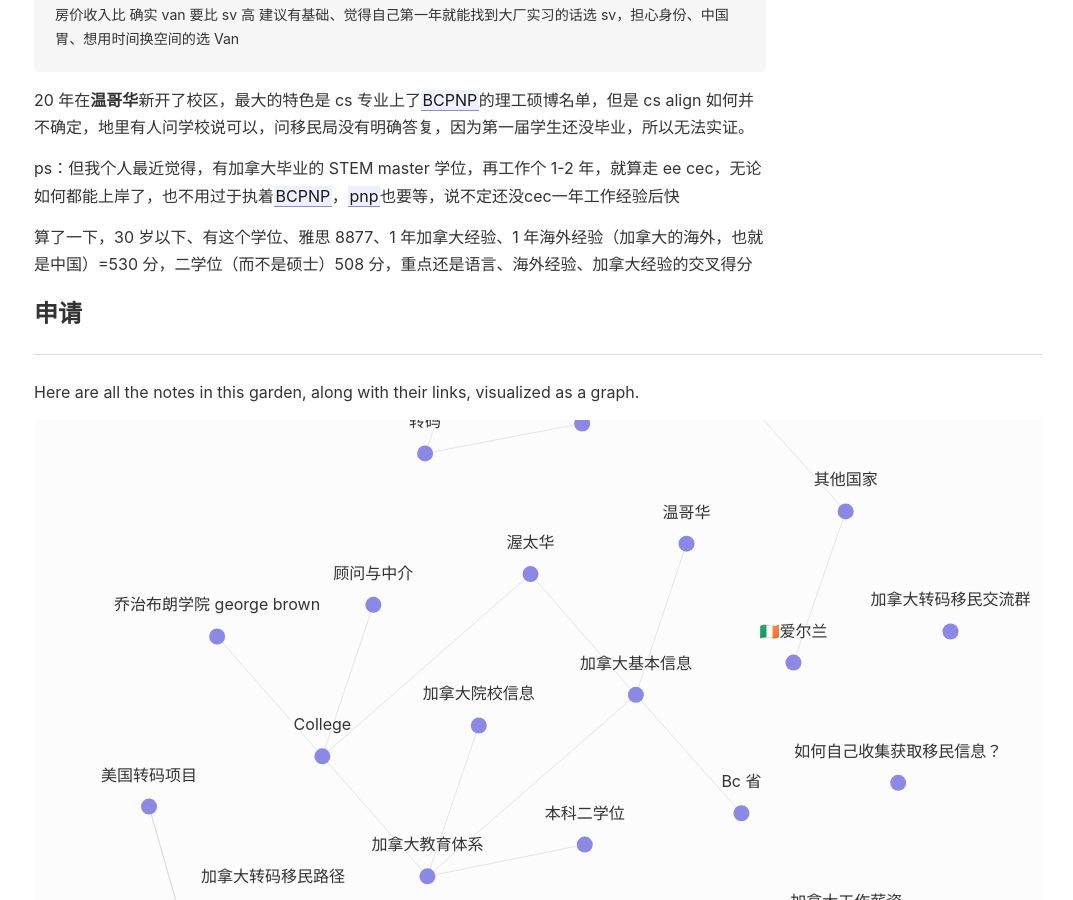
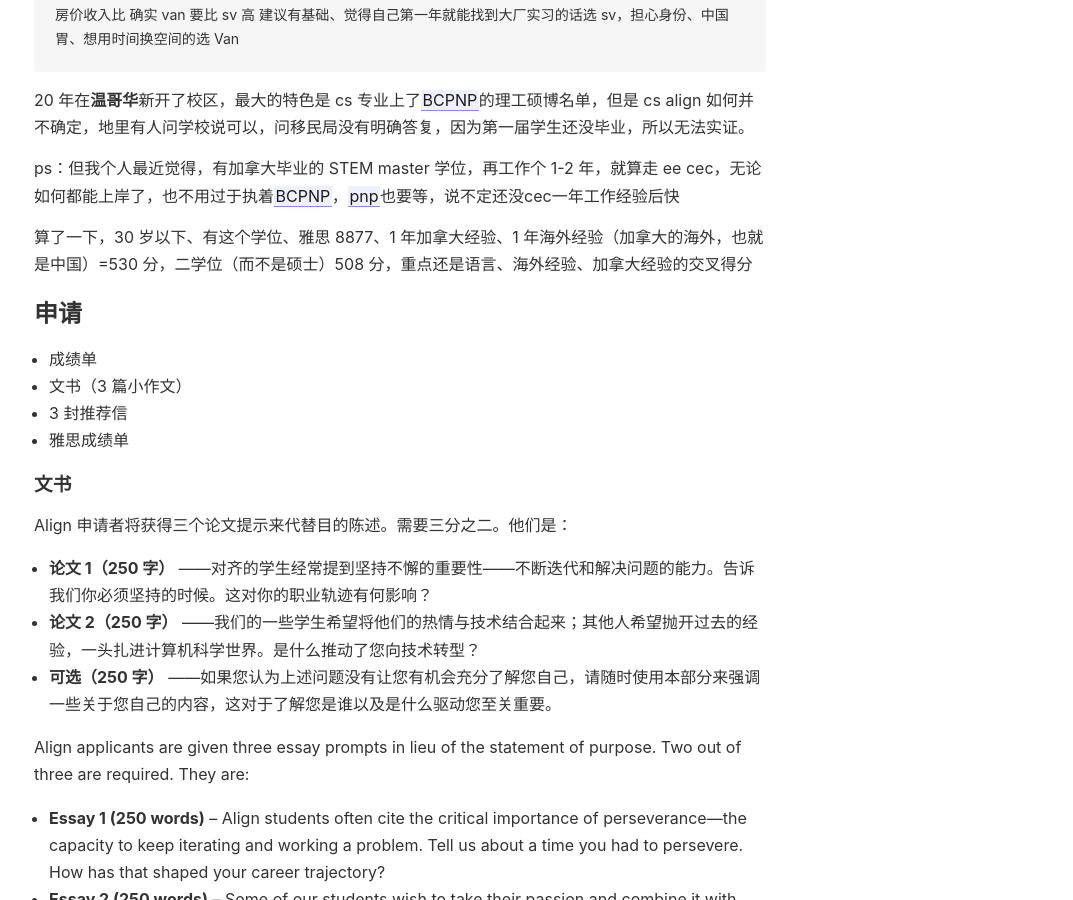
Before and after one commit to Gnblink0/InfoSharingCan, a Jekyll site: the page built from _notes/NEU.md, in a window 1280 px wide and 900 px high, scrolled down 898 px. Shown: the whole window, without its empty margins (102-1175 px from the left). Built offline with Jekyll 4.4.1, drawn with Linux system fonts in a browser that asks for light colours; some of the changed text lies outside the part shown.

Commit message:
vault backup: 2022-09-01 01:02:22

```diff
--- a/_notes/NEU.md
+++ b/_notes/NEU.md
@@ -37,3 +37,22 @@
 
 
 ## 申请
+- 成绩单
+- 文书（3 篇小作文）
+- 3 封推荐信
+- 雅思成绩单
+
+### 文书
+Align 申请者将获得三个论文提示来代替目的陈述。需要三分之二。他们是：
+-   **论文 1（250 字）** ——对齐的学生经常提到坚持不懈的重要性——不断迭代和解决问题的能力。告诉我们你必须坚持的时候。这对你的职业轨迹有何影响？
+-   **论文 2（250 字）** ——我们的一些学生希望将他们的热情与技术结合起来；其他人希望抛开过去的经验，一头扎进计算机科学世界。是什么推动了您向技术转型？
+-   **可选（250 字）** ——如果您认为上述问题没有让您有机会充分了解您自己，请随时使用本部分来强调一些关于您自己的内容，这对于了解您是谁以及是什么驱动您至关重要。
+
+Align applicants are given three essay prompts in lieu of the statement of purpose. Two out of three are required. They are:
+- **Essay 1 (250 words)** – Align students often cite the critical importance of perseverance—the capacity to keep iterating and working a problem. Tell us about a time you had to persevere. How has that shaped your career trajectory?
+-   **Essay 2 (250 words)** – Some of our students wish to take their passion and combine it with tech; others wish to leave their past experiences behind and dive head-first into the computer science world. What drives your transition into tech?
+-   **Optional (250 words)** – If you believe the above questions have not given you an opportunity to tell us enough about yourself, feel free to use this section to highlight something about yourself that is essential to understanding who you are and what drives you.
+
+## 一些反思
+
+[【持续更新】转码三思。NEU在读，发现自己不想做码农，考虑退学。](https://www.douban.com/group/topic/268061259/?_i=1954547tzth8nk)
```
Also changed, not shown: _notes/college.md (+7 -11 lines), _notes/亚岗昆学院 Algonquin College.md (added, +1 -0 lines), _notes/汉博学院 Humber college.md (added, +1 -0 lines), _notes/渥太华.md (+10 -0 lines), _pages/index.md (+4 -0 lines).
